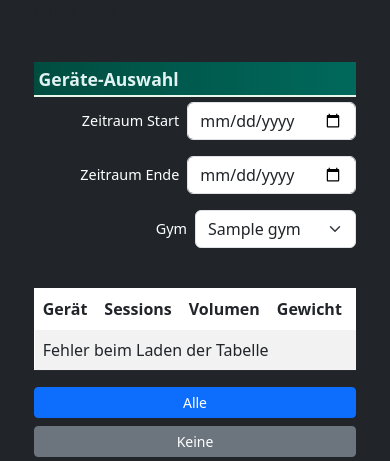
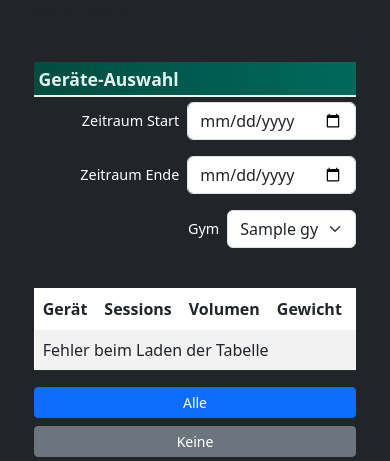
Before and after one commit to Pato7md/gym-stats, a Flask app: template templates/gym.html in a window 390 px wide. Shown: the part 183-644 px from the top of the page. Run offline with Flask 3, Linux system fonts and the light colour scheme; the template is opened without the code that fills it: most values are stand-ins (such as "Sample title", 1, 10 or a date in 2020); parts of the project's set-up code (start-up, migrations or seed data) failed here and were passed over; some libraries are stand-ins or nearby versions.

Commit message:
test dropdown beschriftung (Handy)

```diff
--- a/static/css/style.css
+++ b/static/css/style.css
@@ -204,7 +204,7 @@
 
   .mb-3 .form-select,
   .mb-3 .form-control {
-    flex: 0 0 50%;     /* Statt 100% nur 60% Breite */
+    flex: 0 0 40%;     /* Statt 100% nur 60% Breite */
     max-width: 200px;  /* Optional maximale Breite */
   }
 
```
